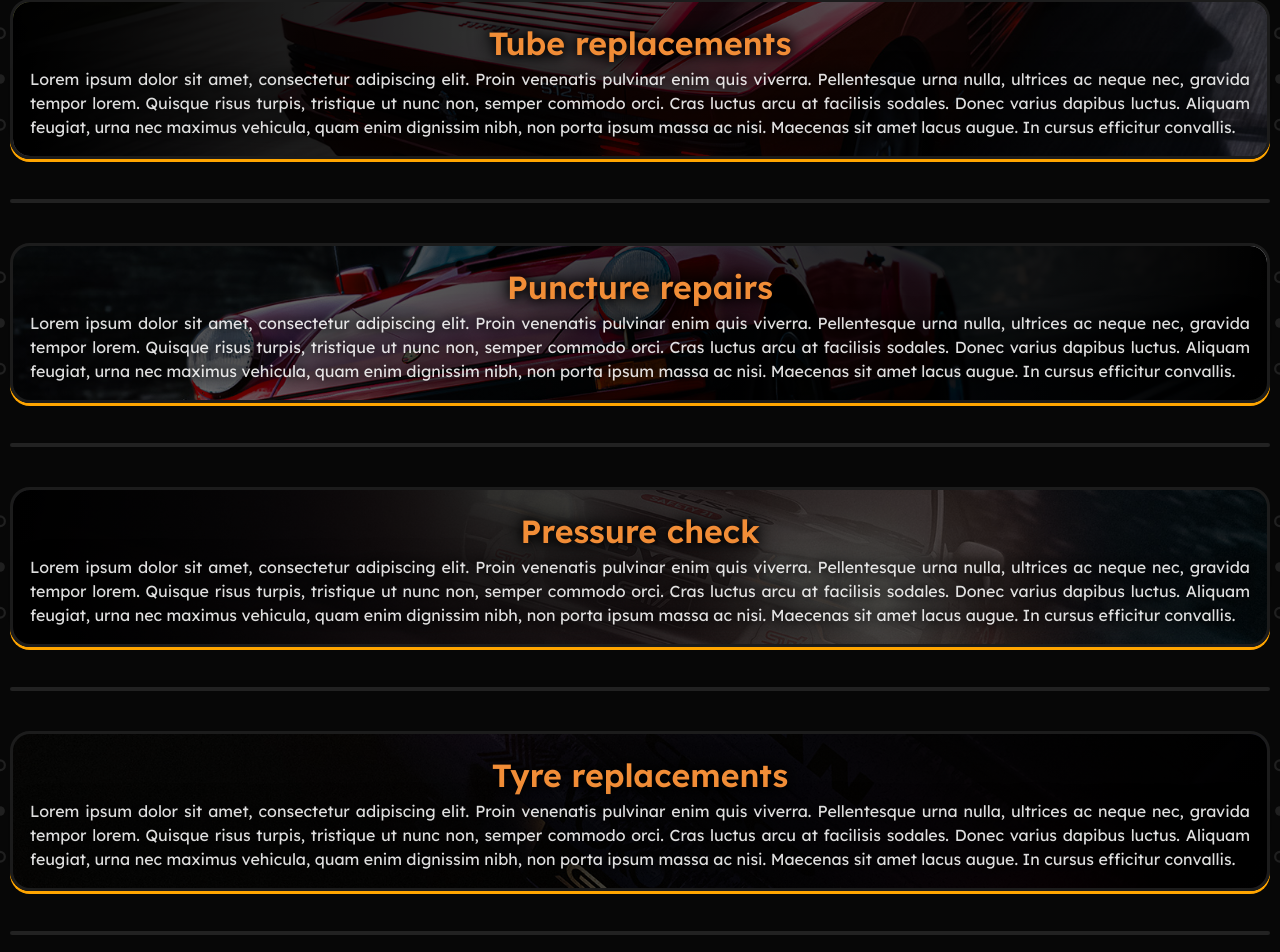
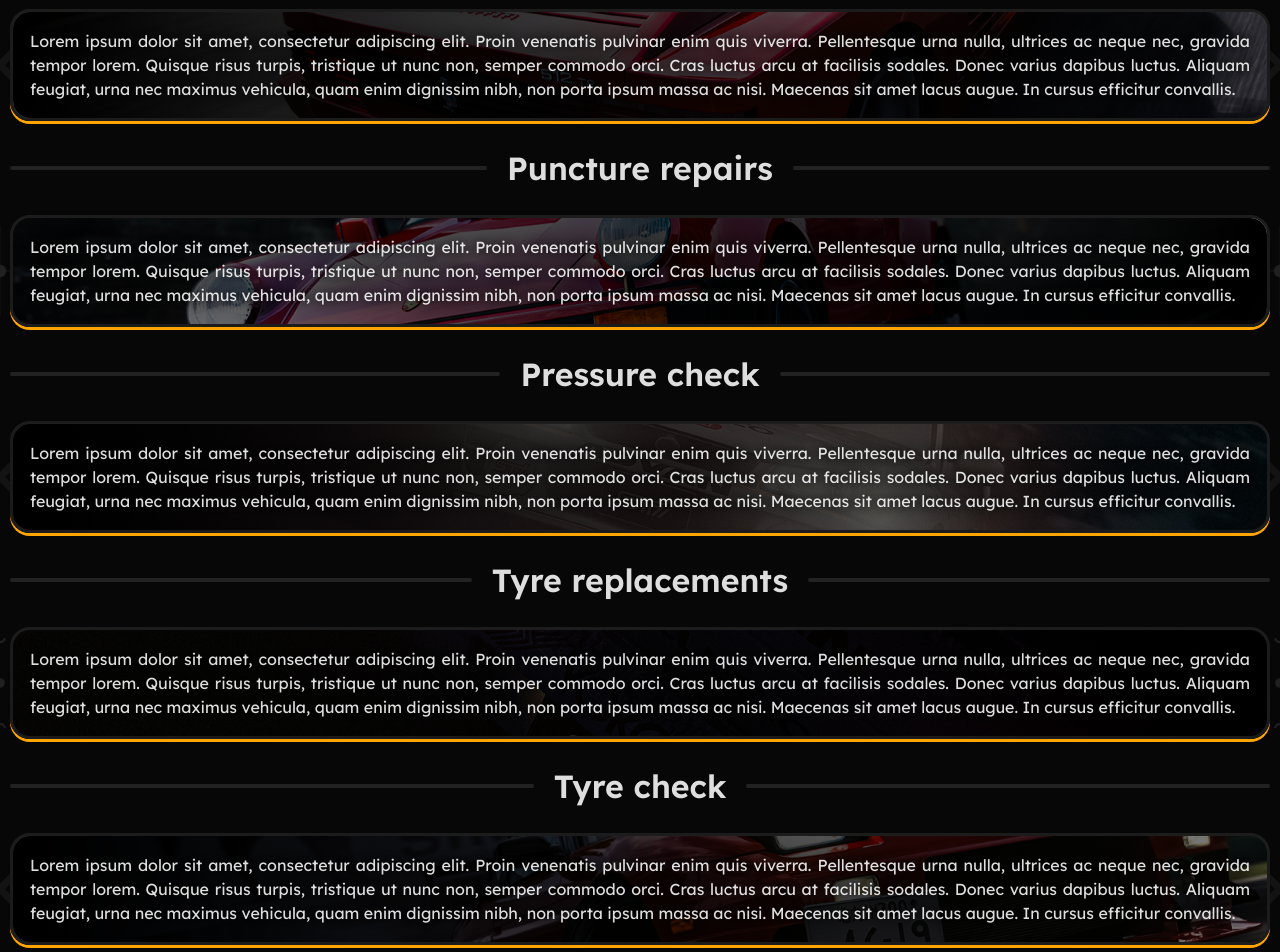
Before and after one commit to WitroxHunter/Sidlesham-Tyres, a React (Vite) app: page /Sidlesham-Tyres/services in a window 1280 px wide. Shown: the part 1117-2069 px from the top of the page. Built offline with nearby package versions, Linux system fonts and the light colour scheme.

Commit message:
Playing with Services

```diff
--- a/src/pages/about-us.jsx
+++ b/src/pages/about-us.jsx
@@ -70,7 +70,7 @@ export default function AboutUs() {
             photo={image3}
             text="Established in April 2015, Sidlesham Tyres was born out of a desire to offer superior service and value to our customers. After years of experience working for another local tyre fitting firm, our founder decided it was time to strike out on their own. With a background in tyre fitting since 1999, our commitment to quality and customer satisfaction has remained unwavering."
           />
-          <div className="article-section-background connected-dots-pattern"></div>
+          <div className="article-section-background crosses-pattern"></div>
         </div>
 
 
--- a/src/pages/services.css
+++ b/src/pages/services.css
@@ -2,9 +2,9 @@
     background-image: url("../assets/images/Screenshot_gd_porsche_911_turbo_3_0_ks_nordschleife_5-4-124-21-11-25.jpg");
 }
 
-.sectionLine {
+/* .sectionLine {
     margin: 20px 0;
-}
+} */
 
 .service-card {
     position: relative;
--- a/src/pages/services.jsx
+++ b/src/pages/services.jsx
@@ -9,6 +9,8 @@ function Subline(props) {
   return (
     <>
       <div className="sectionSubLine">
+        <div className="sectionLine"></div>
+        <div className="section-line-text">{props.title}</div>
         <div className="sectionLine"></div>
       </div>
     </>
@@ -64,66 +66,64 @@ export default function Services() {
           <div className="article-section-background dots-pattern"></div>
         </div>
 
-        <Subline />
+        <Subline title="Tube replacements" />
 
         <div className="article-section">
           <ServiceCard
             position="left"
             photo="tube-replacements-background"
-            title="Tube replacements"
+            title=""
+            text="Lorem ipsum dolor sit amet, consectetur adipiscing elit. Proin venenatis pulvinar enim quis viverra. Pellentesque urna nulla, ultrices ac neque nec, gravida tempor lorem. Quisque risus turpis, tristique ut nunc non, semper commodo orci. Cras luctus arcu at facilisis sodales. Donec varius dapibus luctus. Aliquam feugiat, urna nec maximus vehicula, quam enim dignissim nibh, non porta ipsum massa ac nisi. Maecenas sit amet lacus augue. In cursus efficitur convallis."
+          />
+          <div className="article-section-background crosses-pattern"></div>
+        </div>
+
+        <Subline title="Puncture repairs" />
+
+        <div className="article-section">
+          <ServiceCard
+            position="right"
+            photo="puncture-repairs-background"
+            title=""
+            text="Lorem ipsum dolor sit amet, consectetur adipiscing elit. Proin venenatis pulvinar enim quis viverra. Pellentesque urna nulla, ultrices ac neque nec, gravida tempor lorem. Quisque risus turpis, tristique ut nunc non, semper commodo orci. Cras luctus arcu at facilisis sodales. Donec varius dapibus luctus. Aliquam feugiat, urna nec maximus vehicula, quam enim dignissim nibh, non porta ipsum massa ac nisi. Maecenas sit amet lacus augue. In cursus efficitur convallis."
+          />
+          <div className="article-section-background connected-dots-pattern"></div>
+        </div>
+
+        <Subline title="Pressure check" />
+
+        <div className="article-section">
+          <ServiceCard
+            position="left"
+            photo="pressure-check-background"
+            title=""
+            text="Lorem ipsum dolor sit amet, consectetur adipiscing elit. Proin venenatis pulvinar enim quis viverra. Pellentesque urna nulla, ultrices ac neque nec, gravida tempor lorem. Quisque risus turpis, tristique ut nunc non, semper commodo orci. Cras luctus arcu at facilisis sodales. Donec varius dapibus luctus. Aliquam feugiat, urna nec maximus vehicula, quam enim dignissim nibh, non porta ipsum massa ac nisi. Maecenas sit amet lacus augue. In cursus efficitur convallis."
+          />
+          <div className="article-section-background crosses-pattern"></div>
+        </div>
+
+        <Subline title="Tyre replacements" />
+
+        <div className="article-section">
+          <ServiceCard
+            position="right"
+            photo="tyre-replacements-background"
+            title=""
             text="Lorem ipsum dolor sit amet, consectetur adipiscing elit. Proin venenatis pulvinar enim quis viverra. Pellentesque urna nulla, ultrices ac neque nec, gravida tempor lorem. Quisque risus turpis, tristique ut nunc non, semper commodo orci. Cras luctus arcu at facilisis sodales. Donec varius dapibus luctus. Aliquam feugiat, urna nec maximus vehicula, quam enim dignissim nibh, non porta ipsum massa ac nisi. Maecenas sit amet lacus augue. In cursus efficitur convallis."
           />
           <div className="article-section-background dots-pattern"></div>
         </div>
 
-
-        <Subline />
-
-
-        <div className="article-section">
-          <ServiceCard
-            position="right"
-            photo="puncture-repairs-background"
-            title="Puncture repairs"
-            text="Lorem ipsum dolor sit amet, consectetur adipiscing elit. Proin venenatis pulvinar enim quis viverra. Pellentesque urna nulla, ultrices ac neque nec, gravida tempor lorem. Quisque risus turpis, tristique ut nunc non, semper commodo orci. Cras luctus arcu at facilisis sodales. Donec varius dapibus luctus. Aliquam feugiat, urna nec maximus vehicula, quam enim dignissim nibh, non porta ipsum massa ac nisi. Maecenas sit amet lacus augue. In cursus efficitur convallis."
-          />
-          <div className="article-section-background dots-pattern"></div>
-        </div>
-
-        <Subline />
-
-        <div className="article-section">
-          <ServiceCard
-            position="left"
-            photo="pressure-check-background"
-            title="Pressure check"
-            text="Lorem ipsum dolor sit amet, consectetur adipiscing elit. Proin venenatis pulvinar enim quis viverra. Pellentesque urna nulla, ultrices ac neque nec, gravida tempor lorem. Quisque risus turpis, tristique ut nunc non, semper commodo orci. Cras luctus arcu at facilisis sodales. Donec varius dapibus luctus. Aliquam feugiat, urna nec maximus vehicula, quam enim dignissim nibh, non porta ipsum massa ac nisi. Maecenas sit amet lacus augue. In cursus efficitur convallis."
-          />
-          <div className="article-section-background dots-pattern"></div>
-        </div>
-
-        <Subline />
-
-        <div className="article-section">
-          <ServiceCard
-            position="right"
-            photo="tyre-replacements-background"
-            title="Tyre replacements"
-            text="Lorem ipsum dolor sit amet, consectetur adipiscing elit. Proin venenatis pulvinar enim quis viverra. Pellentesque urna nulla, ultrices ac neque nec, gravida tempor lorem. Quisque risus turpis, tristique ut nunc non, semper commodo orci. Cras luctus arcu at facilisis sodales. Donec varius dapibus luctus. Aliquam feugiat, urna nec maximus vehicula, quam enim dignissim nibh, non porta ipsum massa ac nisi. Maecenas sit amet lacus augue. In cursus efficitur convallis."
-          />
-          <div className="article-section-background dots-pattern"></div>
-        </div>
-
-        <Subline />
+        <Subline title="Tyre check" />
 
         <div className="article-section">
           <ServiceCard
             position="left"
             photo="tyre-check-background"
-            title="Tyre check"
+            title=""
             text="Lorem ipsum dolor sit amet, consectetur adipiscing elit. Proin venenatis pulvinar enim quis viverra. Pellentesque urna nulla, ultrices ac neque nec, gravida tempor lorem. Quisque risus turpis, tristique ut nunc non, semper commodo orci. Cras luctus arcu at facilisis sodales. Donec varius dapibus luctus. Aliquam feugiat, urna nec maximus vehicula, quam enim dignissim nibh, non porta ipsum massa ac nisi. Maecenas sit amet lacus augue. In cursus efficitur convallis."
           />
-          <div className="article-section-background dots-pattern"></div>
+          <div className="article-section-background crosses-pattern"></div>
         </div>
       </div>
 
```
